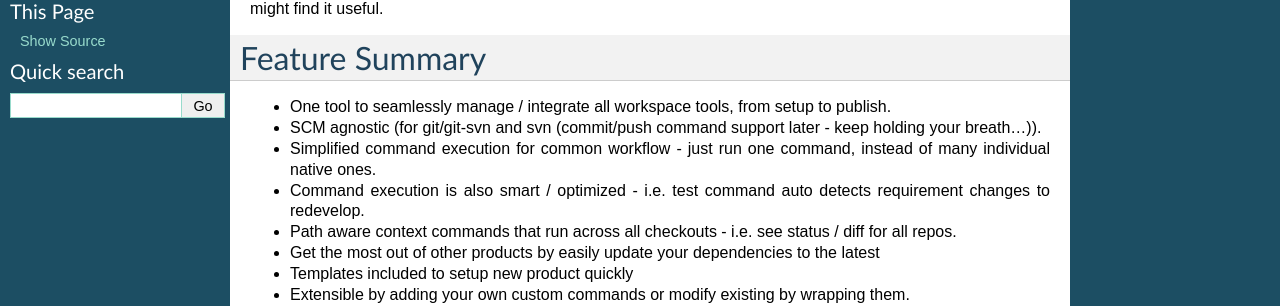
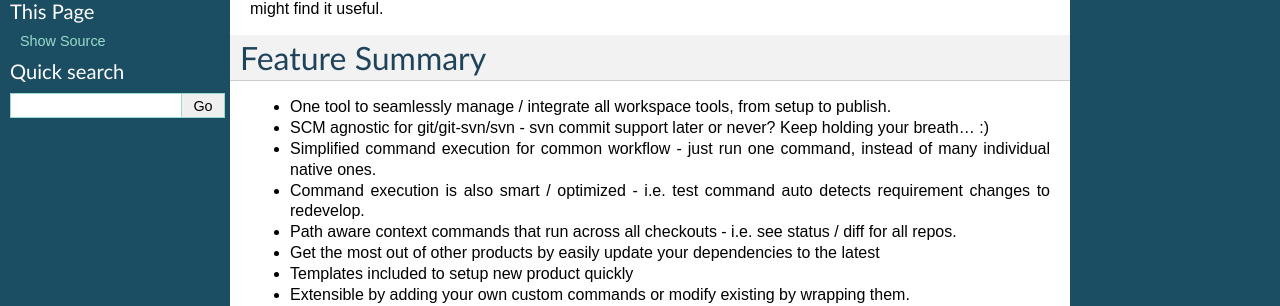
Before and after one commit to maxzheng/workspace-tools, a Sphinx documentation site: the page built from docs/README.rst, in a window 1280 px wide and 900 px high. Shown: the part 271-577 px from the top of the window. Built offline with Sphinx 7.4.7, drawn with Linux system fonts in a browser that asks for light colours.

Commit message:
Update readme

```diff
--- a/docs/README.rst
+++ b/docs/README.rst
@@ -16,7 +16,7 @@ Feature Summary
 ===============
 
 * One tool to seamlessly manage / integrate all workspace tools, from setup to publish.
-* SCM agnostic (for git/git-svn and svn (commit/push command support later - keep holding your breath...)).
+* SCM agnostic for git/git-svn/svn - svn commit support later or never? Keep holding your breath... :)
 * Simplified command execution for common workflow - just run one command, instead of many individual native ones.
 * Command execution is also smart / optimized - i.e. test command auto detects requirement changes to redevelop.
 * Path aware context commands that run across all checkouts - i.e. see status / diff for all repos.
```
